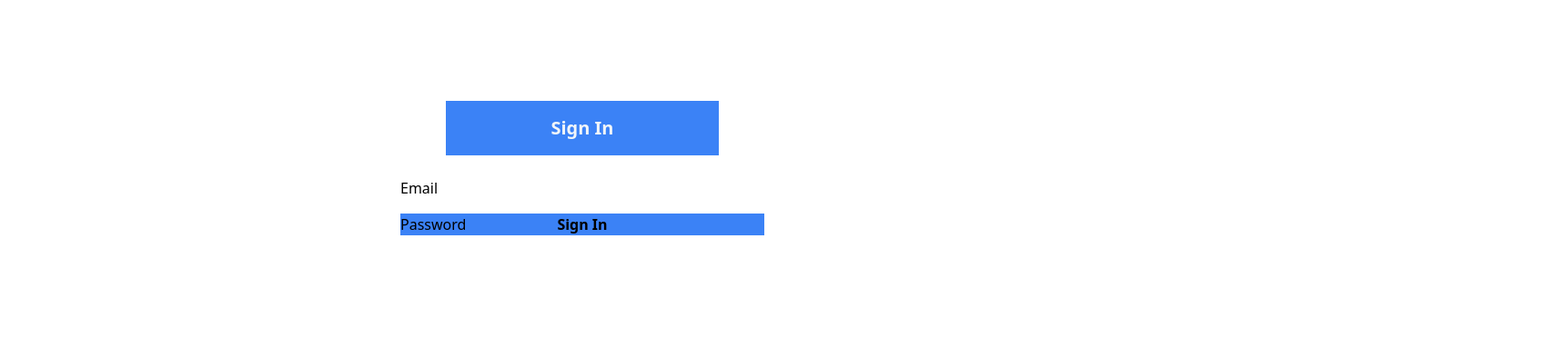
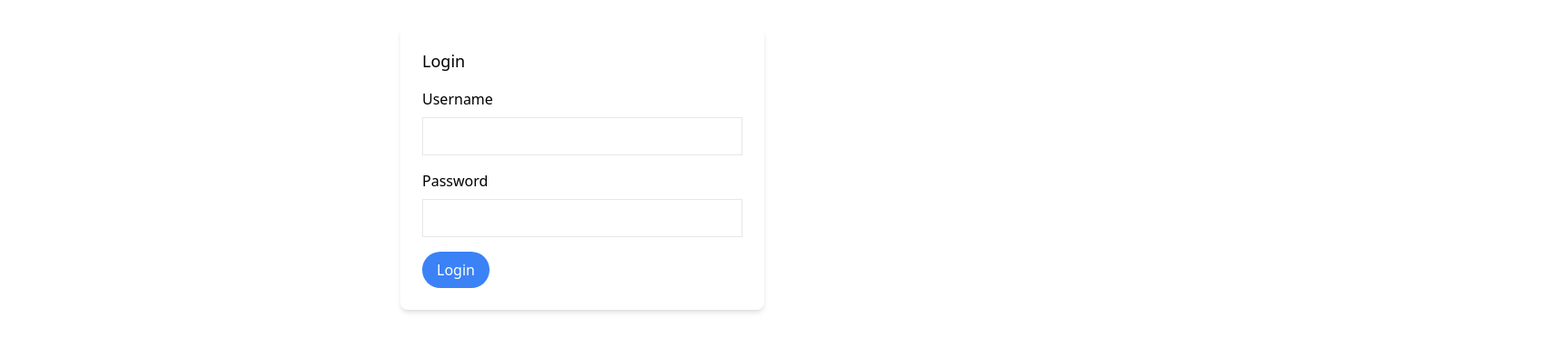
Before and after one commit to Dynamic6448/note-nook, a React (Create React App) app: page / in a window 1280 px wide. Before the commit this address led to /login. Shown: the part 215-598 px from the top of the page at 91% size, 1720 px wide, since content can reach past the window. Built offline with nearby package versions, Linux system fonts and the light colour scheme; no server answers.

Commit message:
complete signin

```diff
--- a/src/pages/Signin.tsx
+++ b/src/pages/Signin.tsx
@@ -7,21 +7,20 @@ import Page from '.';
 const Signin: React.FC = () => {
     const navigate = useNavigate();
 
-    const emailRef = useRef<HTMLInputElement>(null);
-    const pwdRef = useRef<HTMLInputElement>(null);
+    const [email, setEmail] = useState('');
+    const [password, setPassword] = useState('');
 
     const [user, setUser] = useState();
 
     const { login } = useAuth();
 
     const handleSubmit = () => {
-        // if (!emailRef.current || !pwdRef.current) {
-        //     console.log('email or password is null');
-        //     return;
-        // }
+        if (email.length === 0 || password.length === 0) {
+            console.log('email or password is empty');
+            return;
+        }
 
-        // setUser(login(emailRef.current.value, pwdRef.current.value));
-        console.log(emailRef.current?.value, pwdRef.current?.value);
+        setUser(login(email, password));
     };
 
     useEffect(() => {
@@ -31,26 +30,38 @@ const Signin: React.FC = () => {
     }, [user]);
 
     return (
-        <Page className='flex items-center justify-center w-full h-full'>
-            <Card className='flex flex-col items-center w-[400px]'>
-                <CardHeader color='blue' className='w-[300px] grid place-items-center p-4'>
-                    <p className='text-slate-100 font-bold text-xl'>Sign In</p>
-                </CardHeader>
-
-                <CardBody className='w-full'>
-                    <form className='flex flex-col gap-4 w-full'>
-                        <Input type='email' label='Email' color='blue' ref={emailRef} />
-                        <Input type='password' label='Password' color='blue' ref={pwdRef} />
-                    </form>
-                </CardBody>
-
-                <CardFooter className='w-full'>
-                    <Button className='bg-blue-500' variant='gradient' fullWidth onClick={handleSubmit}>
-                        Sign In
-                    </Button>
-                </CardFooter>
-            </Card>
-        </Page>
+        <div className='flex items-center justify-center w-full h-full'>
+            <div className='bg-white p-6 rounded-lg shadow-md w-[400px]'>
+                <h2 className='text-lg font-medium mb-4'>Login</h2>
+                <div className='mb-4'>
+                    <label className='block mb-2 font-medium' htmlFor='username'>
+                        Username
+                    </label>
+                    <input
+                        className='border p-2 w-full'
+                        type='email'
+                        id='username'
+                        value={email}
+                        onChange={(event) => setEmail(event.target.value)}
+                    />
+                </div>
+                <div className='mb-4'>
+                    <label className='block mb-2 font-medium' htmlFor='password'>
+                        Password
+                    </label>
+                    <input
+                        className='border p-2 w-full'
+                        type='password'
+                        id='password'
+                        value={password}
+                        onChange={(event) => setPassword(event.target.value)}
+                    />
+                </div>
+                <button className='bg-blue-500 text-white py-2 px-4 rounded-full hover:bg-blue-600' onClick={handleSubmit}>
+                    Login
+                </button>
+            </div>
+        </div>
     );
 };
 
```
